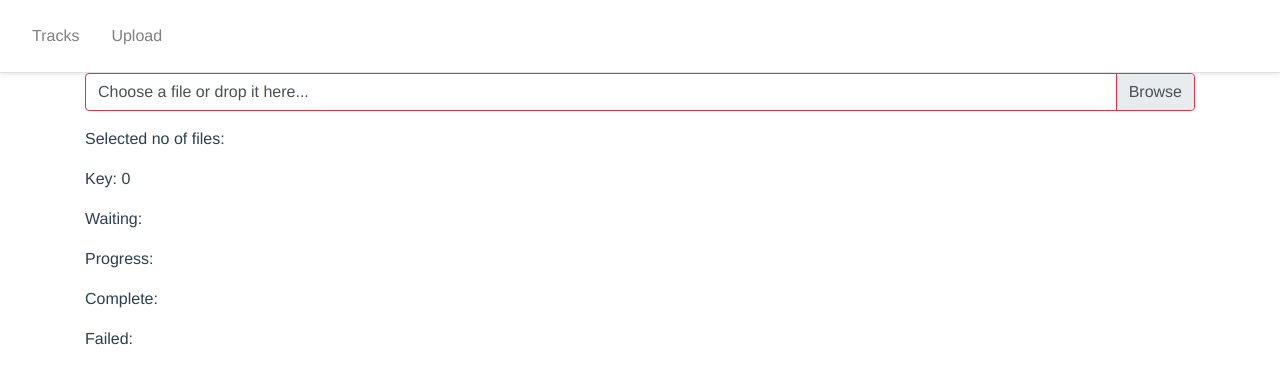
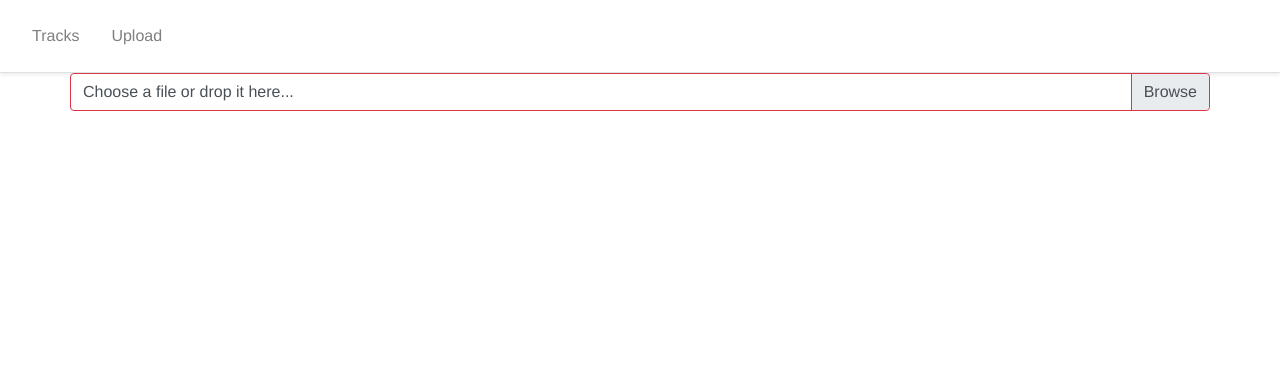
Before and after one commit to bonham/trackmanager, a Vue app in the folder client/: page /upload in a window 1280 px wide. Shown: the top 384 px of the page. Built offline with nearby package versions, Linux system fonts and the light colour scheme.

Commit message:
rewrite queue handling and display
it is one queue with changing status

```diff
--- a/client/src/views/UploadPage.vue
+++ b/client/src/views/UploadPage.vue
@@ -1,5 +1,6 @@
 <template>
   <div>
+    <b-row>
       <b-form-file
         v-model="files"
         multiple
@@ -7,67 +8,28 @@
         placeholder="Choose a file or drop it here..."
         drop-placeholder="Drop file here..."
       />
-    <div class="mt-3">
-      Selected no of files: {{ files ? files.length : '' }}
-    </div>
-    <div class="mt-3">
-      Key: {{ key }}
-    </div>
-    <div class="mt-3">
-      Waiting:
-      <ul>
-        <li
-          v-for="item in statusQueue.waiting"
+    </b-row>
+    <b-row>
+      <b-card
+        v-for="item in uploadList"
         :key="item.key"
       >
-          {{ item.key }}: {{ item.fname }}
-        </li>
-      </ul>
-    </div>
-    <div class="mt-3">
-      Progress:
-      <ul>
-        <li
-          v-for="item in statusQueue.progress"
-          :key="item.key"
-        >
-          {{ item.key }}: {{ item.fname }}
-        </li>
-      </ul>
-    </div>
-    <div class="mt-3">
-      Complete:
-      <ul>
-        <li
-          v-for="item in statusQueue.done"
-          :key="item.key"
-        >
-          {{ item.key }}: {{ item.fname }}
-        </li>
-      </ul>
-    </div>
-    <div class="mt-3">
-      Failed:
-      <ul>
-        <li
-          v-for="item in statusQueue.failed"
-          :key="item.key"
-        >
-          {{ item.key }}: {{ item.fname }}, {{ item.error }}
-        </li>
-      </ul>
-    </div>
+        <b-col>{{ item.fname }} </b-col>
+        <b-col>{{ item.status }} </b-col>
+      </b-card>
+    </b-row>
   </div>
 </template>
 
 <script>
-import { BFormFile } from 'bootstrap-vue'
+import { BFormFile, BCard } from 'bootstrap-vue'
 import queue from 'async/queue'
 
 const FORMPARAM = 'newtrack'
 const WORKERS = 4
-const UP_URL = '/api/tracks/addtrack'
+// const UP_URL = '/api/tracks/addtrack'
 // const UP_URL = 'https://httpbin.org/status/500'
+const UP_URL = 'https://httpbin.org/delay/3'
 
 async function uploadFile (fileIdObject, uploadUrl, formParameter) {
   // construct body
@@ -87,32 +49,25 @@ async function uploadFile (fileIdObject, uploadUrl, formParameter) {
   return response.json()
 }
 
-const removeKeyFromQueue = function (statqueue, queueName, keyToRemove) {
-  statqueue[queueName] = statqueue[queueName].filter(ele => ele.key !== keyToRemove)
-}
-
 // queue from async package
+// eslint-disable-next-line no-unused-vars
 const workerQueue = queue(function (task, callback) {
   const fileIdObj = task.fileIdObject
-  const statusQueue = task.statusQueue
   const thisKey = fileIdObj.key
   console.log(`Queue function called for id ${thisKey}`)
 
-  statusQueue.progress.push(fileIdObj)
-  removeKeyFromQueue(statusQueue, 'waiting', thisKey)
+  fileIdObj.status = 'Processing'
 
   // do the work in async way
   uploadFile(fileIdObj, UP_URL, FORMPARAM)
     .then(json => {
       console.log(`Finished uploading key ${fileIdObj.key}, Message: ${json.message}`)
-      statusQueue.done.push(fileIdObj)
-      removeKeyFromQueue(statusQueue, 'progress', thisKey)
+      fileIdObj.status = 'Completed'
       callback()
     })
     .catch(err => {
       fileIdObj.error = err
-      statusQueue.failed.push(fileIdObj)
-      removeKeyFromQueue(statusQueue, 'progress', thisKey)
+      fileIdObj.status = 'Failede'
       callback(err)
     })
 }, WORKERS)
@@ -121,18 +76,15 @@ const workerQueue = queue(function (task, callback) {
 export default {
   name: 'UploadPage',
   components: {
-    BFormFile
+    BFormFile,
+    BCard
   },
   data () {
     return {
       files: null,
-      statusQueue: {
-        waiting: [],
-        progress: [],
-        done: [],
-        failed: []
-      },
-      key: 0
+      uploadList: [],
+      itemIdx: {},
+      maxKey: 0
     }
   },
   watch: {
@@ -154,8 +106,19 @@ export default {
         key: thisKey,
         fname: fName,
         fileBlob: file,
-        error: null
+        error: null,
+        status: 'Queued'
       }
+    },
+
+    addItemToQueue (task) {
+      this.uploadList.push(task.fileIdObject)
+
+      workerQueue.push(task, function (err) {
+        // callback on completion
+        if (err) console.log(err)
+        console.log(`Finished processing ${task.fileIdObject.key}`)
+      })
     },
 
     // Queue new files. Triggered by watch
@@ -163,22 +126,29 @@ export default {
       // take files from input
       this.files.forEach(thisFile => {
         const fileIdObject = this.makeFileIdObject(thisFile)
-        this.statusQueue.waiting.push(fileIdObject)
 
+        // create task for async queue
         const task = {
-          fileIdObject,
-          statusQueue: this.statusQueue
+          fileIdObject
         }
 
-        workerQueue.push(task, function (err) {
-          // callback on completion
-          if (err) console.log(err)
-          console.log(`Finished processing ${task.fileIdObject.key}`)
-        })
+        console.log('A')
+        console.log(this.uploadList)
+
+        this.addItemToQueue(task)
+
+        console.log('B')
+        console.log(this.uploadList)
       })
     },
+
+    setStatusForKey (key, newStatus) {
+      const idx = this.itemIdx[key]
+      this.statusQueue[idx].status = newStatus
+    },
+
     getNextKey () {
-      return (this.key += 1)
+      return (this.maxKey += 1)
     }
 
   }
```
Lines whose indentation alone changed are shown as unchanged.
